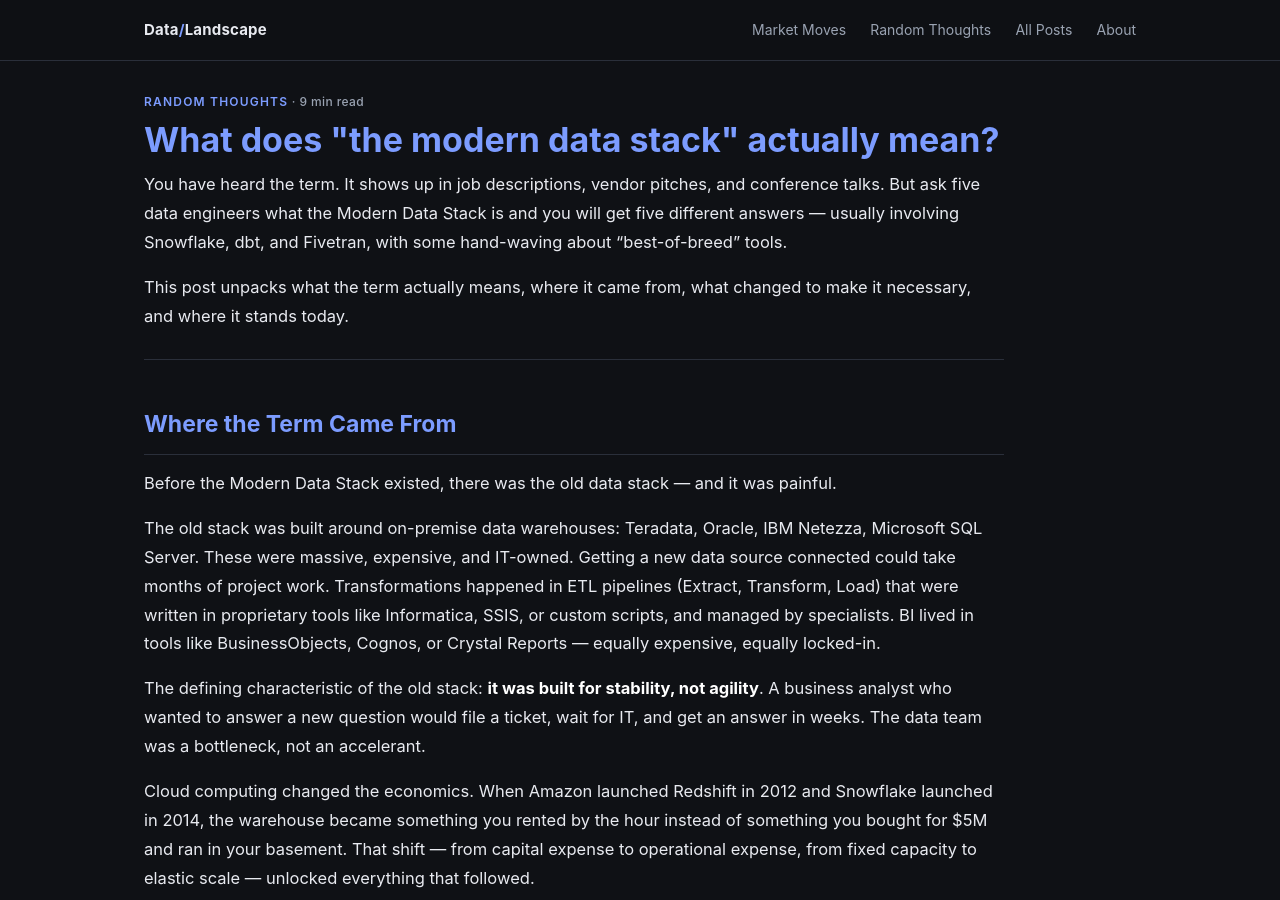
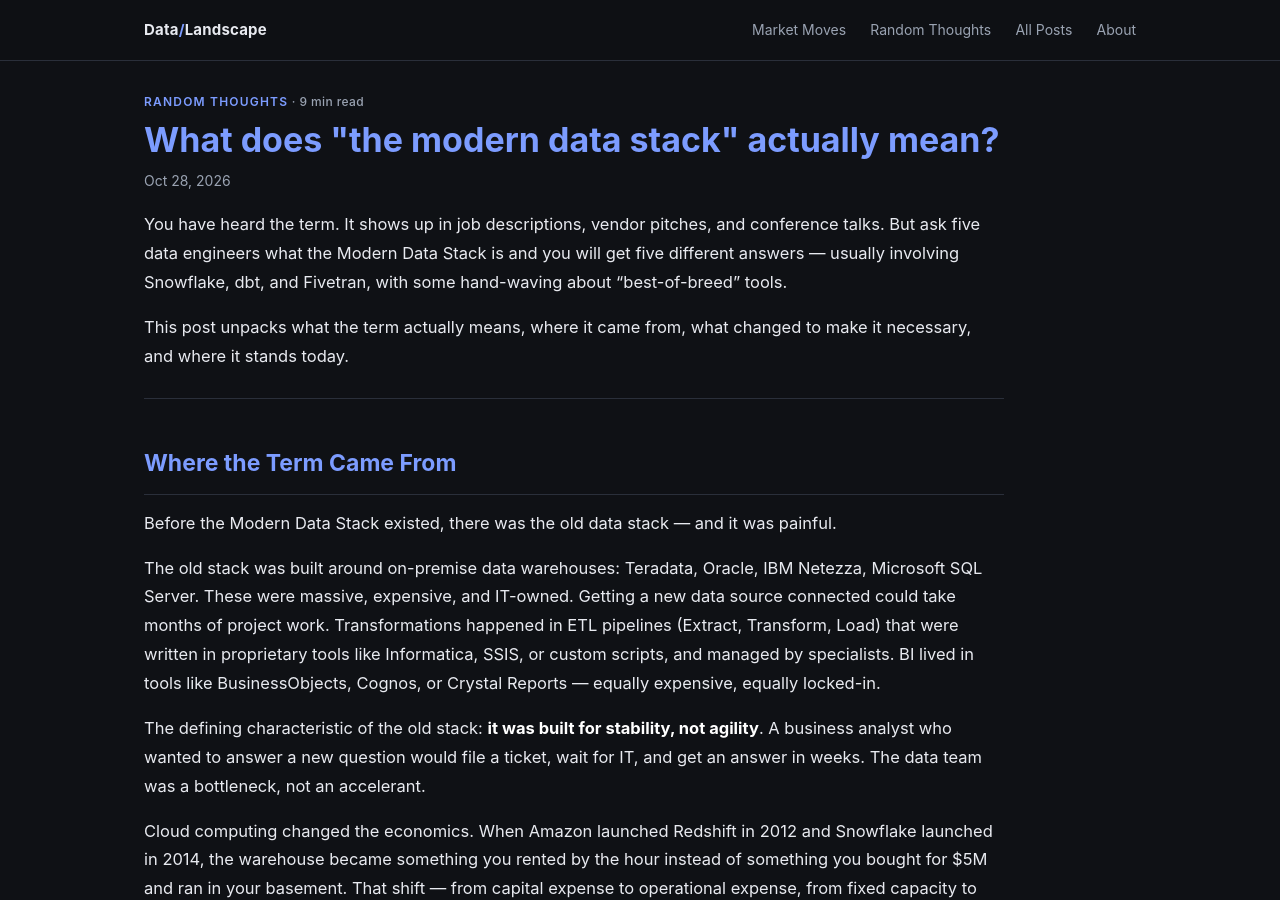
Before and after one commit to itayb-dt/data_landscape, a Jekyll site: the page built from blog_posts/random/012_RND_modern_data_stack.md, in a window 1280 px wide and 900 px high. Built offline with Jekyll 4.4.1, drawn with Linux system fonts in a browser that asks for light colours.

Commit message:
Show published date on posts without an event; date Random Thoughts posts
Co-Authored-By: Claude Sonnet 5.5 <noreply@anthropic.com>

```diff
--- a/_layouts/post.html
+++ b/_layouts/post.html
@@ -40,6 +40,8 @@ layout: default
       </li>
       {% endif %}
     </ul>
+  {% elsif page.published %}
+    <p class="post-date">{{ page.published | date: "%b %d, %Y" }}</p>
   {% endif %}
 
   <div class="post-body">
--- a/blog_posts/random/012_RND_modern_data_stack.md
+++ b/blog_posts/random/012_RND_modern_data_stack.md
@@ -1,5 +1,6 @@
 ---
 title: 'What does "the modern data stack" actually mean?'
+published: 2026-10-28
 ---
 # What Does "The Modern Data Stack" Actually Mean?
 
```
